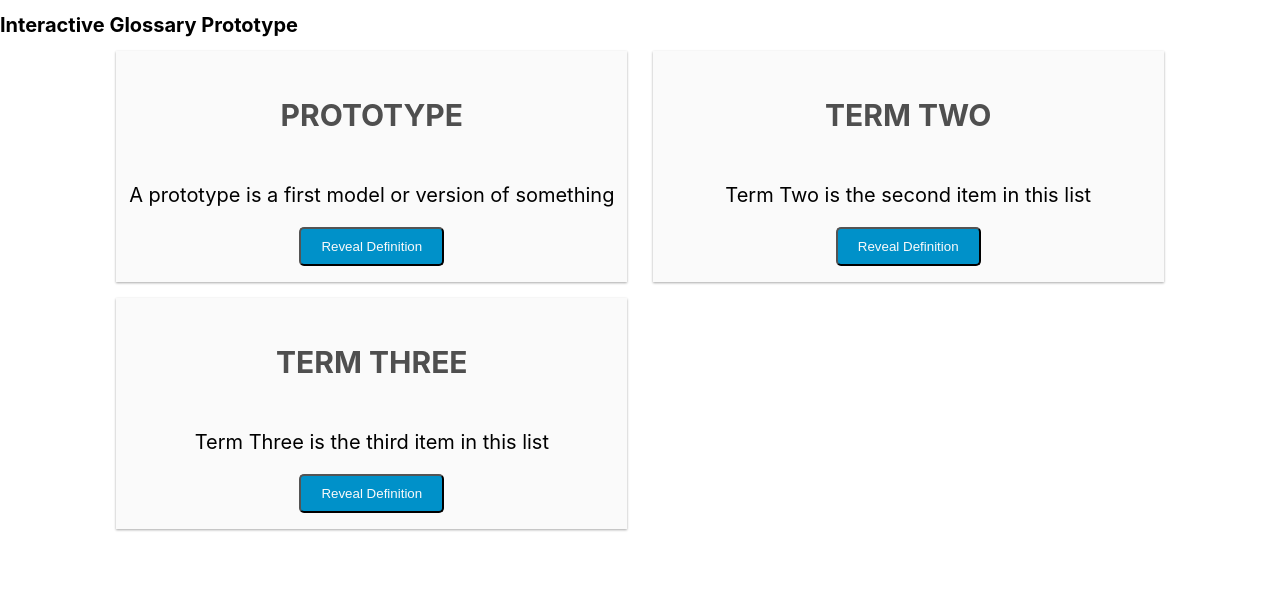
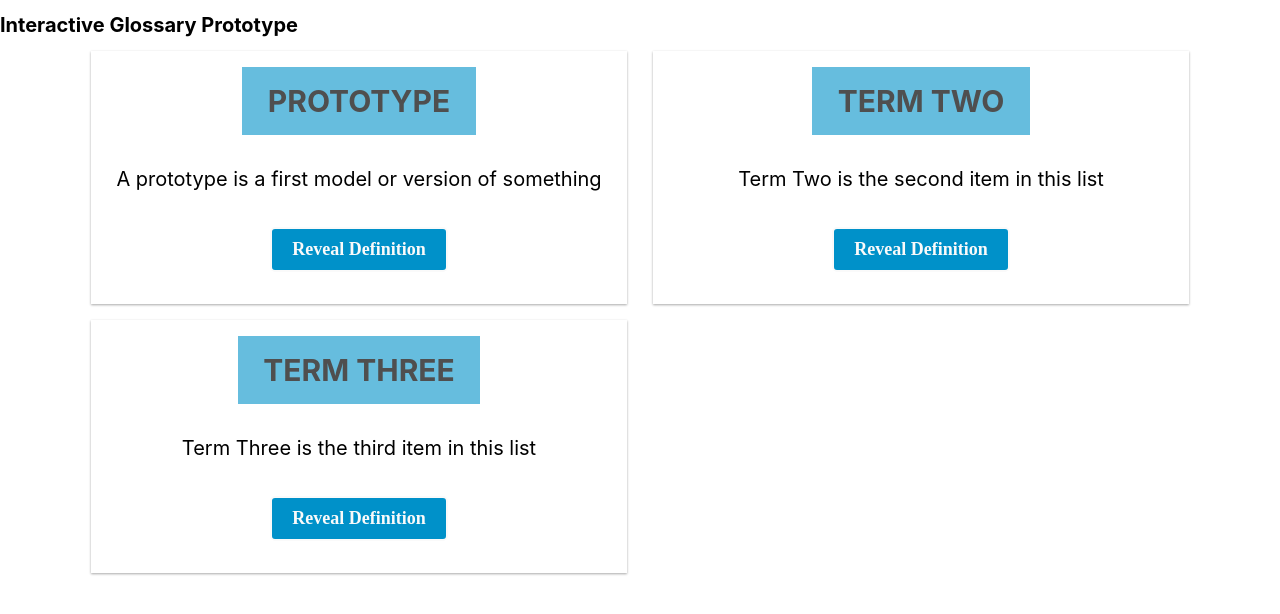
Before and after one commit to jonathanprozzi/interactive-glossary-prototype, a React (Create React App) app: page / in a window 1280 px wide. Shown: the top 614 px of the page. Built offline with nearby package versions, Linux system fonts and the light colour scheme.

Commit message:
working on styling the card

```diff
--- a/src/components/GlossaryCard.js
+++ b/src/components/GlossaryCard.js
@@ -3,7 +3,12 @@ import styled from "styled-components";
 
 const GlossaryCard = props => (
   <CardWrapper>
-    <GlossaryTitle>{props.termTitle}</GlossaryTitle>
+    <GlossaryTitleContainer>
+      <GlossaryTitle>{props.termTitle}</GlossaryTitle>
+    </GlossaryTitleContainer>
+    <GlossaryPhotoContainer>
+      <GlossaryPhoto src={props.termImage} />
+    </GlossaryPhotoContainer>
     <GlossaryDefinition>{props.termDefinition}</GlossaryDefinition>
     <RevealButton>Reveal Definition</RevealButton>
   </CardWrapper>
@@ -13,27 +18,53 @@ const CardWrapper = styled.div`
   display: flex;
   flex-direction: column;
   align-items: center;
-  background-color: #fafafa;
-  padding: 2vh 1vw;
+  background-color: #fff;
+  padding: 2vh 2vw;
   box-shadow: 0 1px 3px rgba(0, 0, 0, 0.12), 0 1px 2px rgba(0, 0, 0, 0.24);
   transition: all 0.3s cubic-bezier(0.25, 0.8, 0.25, 1);
 `;
 
+const GlossaryTitleContainer = styled.div`
+  display: flex;
+  flex-direction: row;
+  align-items: space-around;
+  background: rgba(0, 145, 201, 0.6);
+  padding: 2vh 2vw;
+`;
+
 const GlossaryTitle = styled.h3`
+  margin: 0px;
   text-transform: uppercase;
   font-size: 3rem;
   color: #4f4f4f;
 `;
+
+const GlossaryPhotoContainer = styled.div``;
+
+const GlossaryPhoto = styled.img``;
 
 const GlossaryDefinition = styled.p`
   font-size: 2rem;
 `;
 
 const RevealButton = styled.button`
+  font-family: Avenir;
+  font-size: 1.8rem;
+  font-weight: bolder;
   background-color: #0091c9;
   color: #fafafa;
+  border: 2px solid #fafafa;
   padding: 1rem 2rem;
+  margin: 2vh 2vw;
   border-radius: 5px;
+
+  &:hover {
+    border: 2px solid #0091c9;
+    background-color: #fafafa;
+    color: #0091c9;
+    transition: all ease-in-out 0.3s;
+    cursor: pointer;
+  }
 `;
 
 export default GlossaryCard;
--- a/src/components/GlossaryCardGrid.js
+++ b/src/components/GlossaryCardGrid.js
@@ -10,6 +10,7 @@ const GlossaryCardGrid = props => (
         key={term.title}
         termTitle={term.title}
         termDefinition={term.definition}
+        termImage={term.img}
       />
     ))}
   </MainGrid>
```
